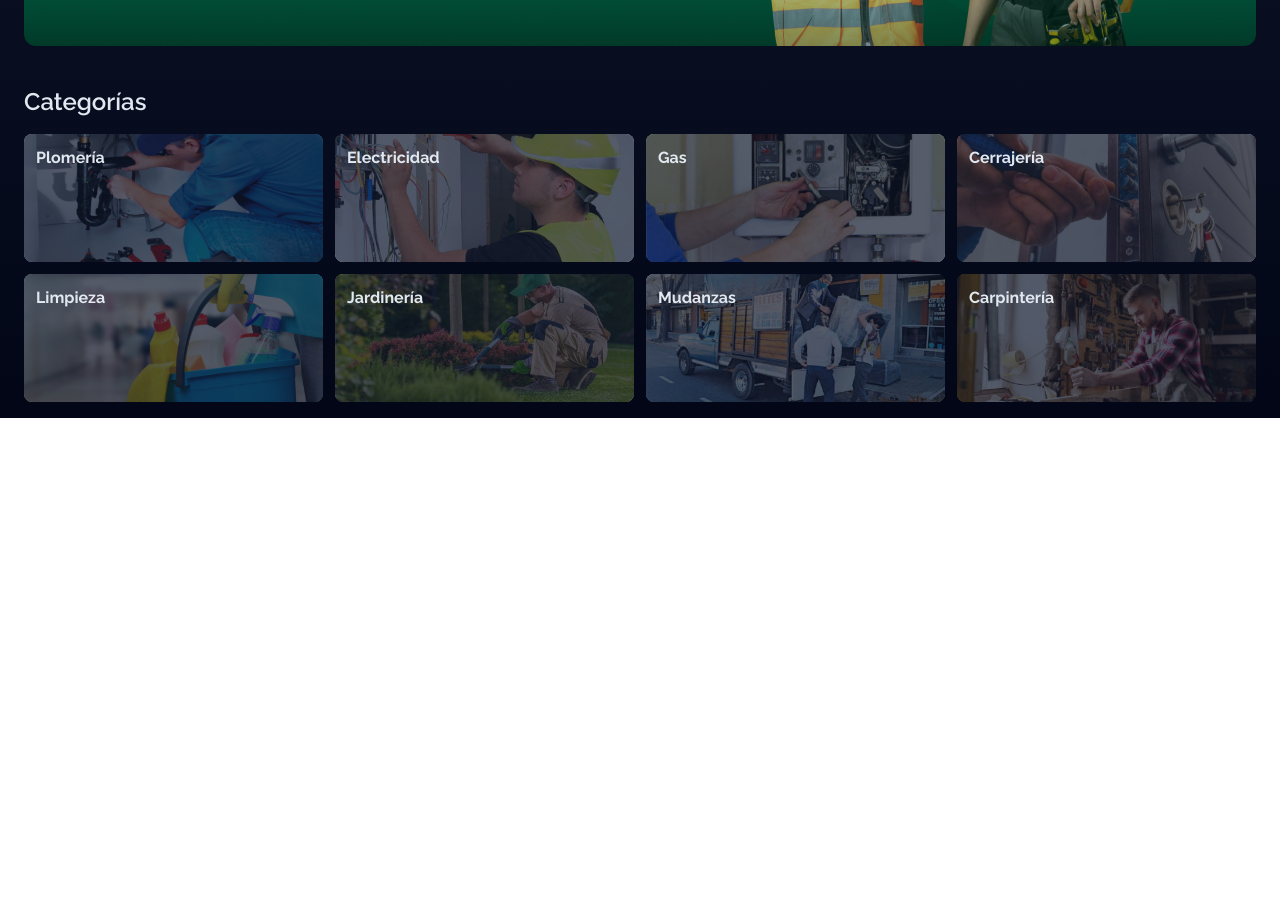
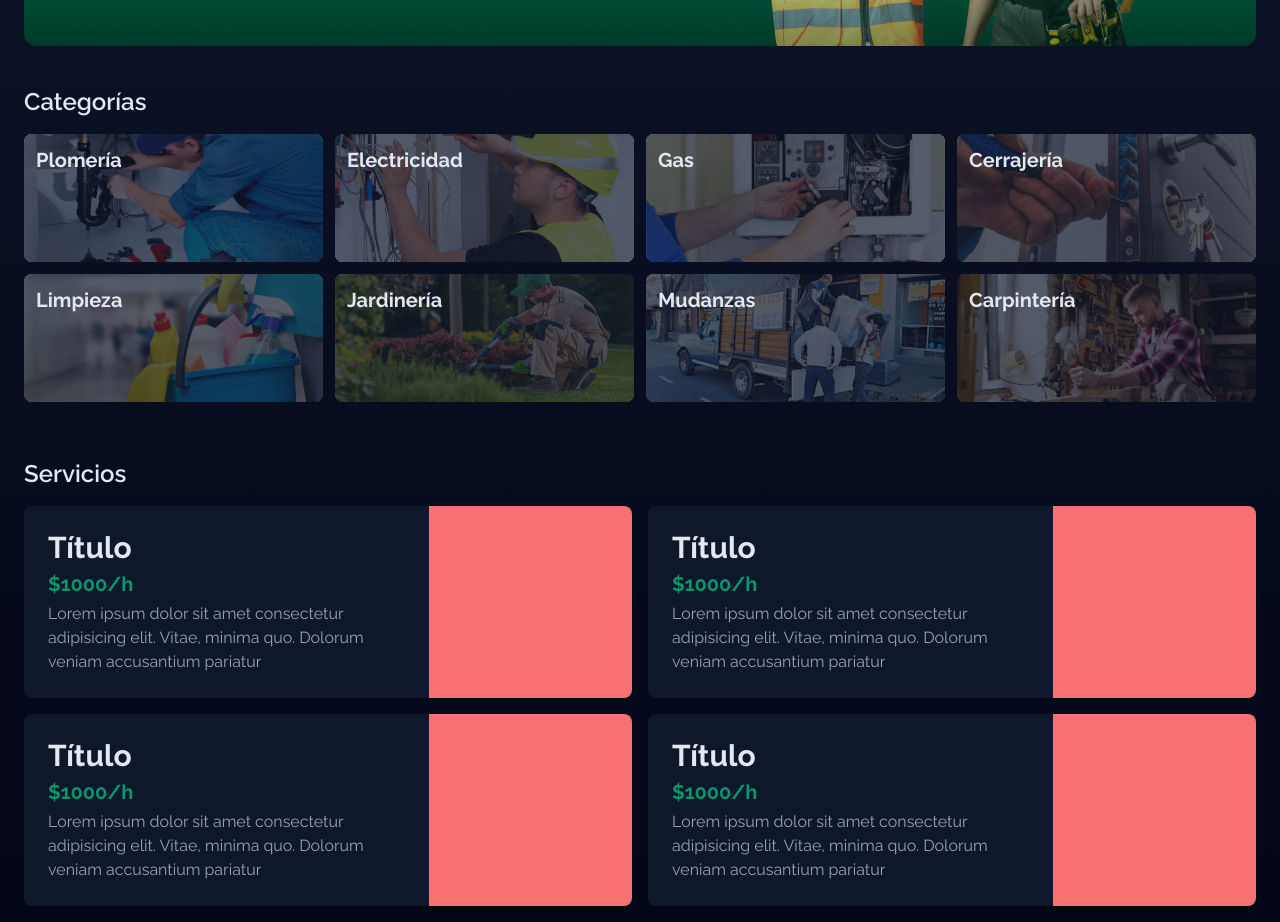
Before and after one commit to ignaciojsoler/nucba-proyecto-final-frontend, a React (Vite) app: page /home in a window 1280 px wide. Shown: the part 400-1322 px from the top of the page. Before the commit the page ends 818 px from the top, so only its background shows below. Built offline with nearby package versions, Linux system fonts and the light colour scheme.

Commit message:
Feature: ServbiceCard maquetation

```diff
--- /dev/null
+++ b/src/components/Categories.tsx
@@ -0,0 +1,24 @@
+import data from "../data/categories.json";
+import CategoryCard from "../components/CategoryCard";
+
+export const Categories = () => {
+  return (
+    <article className="w-full space-y-4 py-4 animate-sladeInFromBottomMedium">
+      <h4 className=" text-2xl font-semibold self-start">Categorías</h4>
+      <div className="grid grid-cols-2 gap-3 w-full md:p-0 md:grid-cols-4 ">
+        {data.categorias.map((c) => {
+          return (
+            <CategoryCard
+              key={c.id}
+              data={{
+                name: c.nombre,
+                description: c.description,
+                image: c.image,
+              }}
+            />
+          );
+        })}
+      </div>
+    </article>
+  );
+};
--- a/src/components/CategoryCard.tsx
+++ b/src/components/CategoryCard.tsx
@@ -3,20 +3,24 @@ interface CategoryCardProps {
     name: string;
     description: string;
     image?: string;
-  }
+  };
 }
 
 const CategoryCard = (props: CategoryCardProps) => {
-  const {data} = props;
+  const { data } = props;
   return (
-    <div className='group rounded-lg bg-slate-800 backdrop-blur-lg overflow-hidden h-24 p-3 flex w-full cursor-pointer md:h-26 lg:h-32'>
-      <div className='absolute -z-10 w-full h-full top-0 left-0 transition group-hover:scale-105'>
-        <div className='h-full w-full bg-slate-900 absolute top-0 left-0 opacity-70 transition-opacity duration-150 group-hover:opacity-50'></div>
-        <img src={data.image} alt="category image" className='object-cover h-full w-full'/>
+    <div className="group rounded-lg bg-slate-800 backdrop-blur-lg overflow-hidden h-24 p-3 flex w-full cursor-pointer md:h-26 lg:h-32">
+      <div className="absolute -z-10 w-full h-full top-0 left-0 transition group-hover:scale-105">
+        <div className="h-full w-full bg-slate-900 absolute top-0 left-0 opacity-70 transition-opacity duration-150 group-hover:opacity-40"></div>
+        <img
+          src={data.image}
+          alt="category image"
+          className="object-cover h-full w-full"
+        />
       </div>
-      <h5 className='font-bold '>{data.name}</h5>
+      <h5 className="font-bold text-xl">{data.name}</h5>
     </div>
-  )
-}
+  );
+};
 
-export default CategoryCard
+export default CategoryCard;
--- /dev/null
+++ b/src/components/ServiceCard.tsx
@@ -0,0 +1,26 @@
+// interface ServiceCardProps {
+//   id: string;
+//   title: string;
+//   description: string;
+//   hourlyRate: number;
+//   category: string;
+//   userId: string;
+// }
+
+const ServiceCard = () => {
+  return (
+    <div className="group rounded-lg overflow-hidden bg-slate-900 grid grid-cols-6 h-48">
+      <div className="space-y-1 p-6 col-span-4">
+        <h4 className="font-bold text-3xl ">Título</h4>
+        <h5 className="font-bold text-xl text-emerald-600">$1000/h</h5>
+        <p className=" text-slate-400">
+          Lorem ipsum dolor sit amet consectetur adipisicing elit. Vitae, minima
+          quo. Dolorum veniam accusantium pariatur
+        </p>
+      </div>
+      <div className="bg-red-400 h-full col-span-2 col-start-5"></div>
+    </div>
+  );
+};
+
+export default ServiceCard;
--- /dev/null
+++ b/src/components/Services.tsx
@@ -0,0 +1,30 @@
+import React from 'react'
+import ServiceCard from './ServiceCard'
+
+const Services = () => {
+  return (
+    <article className="w-full space-y-4 py-4 animate-sladeInFromBottomLarge">
+      <h4 className=" text-2xl font-semibold self-start">Servicios</h4>
+      <div className="grid grid-cols-1 gap-4 w-full md:p-0 md:grid-cols-2">
+        <ServiceCard/>
+        <ServiceCard/>
+        <ServiceCard/>
+        <ServiceCard/>
+        {/* {data.categorias.map((c) => {
+          return (
+            <CategoryCard
+              key={c.id}
+              data={{
+                name: c.nombre,
+                description: c.description,
+                image: c.image,
+              }}
+            />
+          );
+        })} */}
+      </div>
+    </article>
+  )
+}
+
+export default Services
--- a/src/pages/Home.tsx
+++ b/src/pages/Home.tsx
@@ -1,41 +1,17 @@
-import Input from "../components/Input";
-import { useState } from "react";
-import data from "../data/categories.json";
-import CategoryCard from "../components/CategoryCard";
 import banner from '../assets/img/banner.jpg';
+import { Categories } from "../components/Categories";
+import Services from '../components/Services';
 
 const Home = () => {
-  const [searchInput, setSearchInput] = useState<string>("");
+  // const [searchInput, setSearchInput] = useState<string>("");
   return (
     <main className="min-h-screen max-w-7xl m-auto px-6">
       <section className="flex flex-col items-center pt-28 space-y-6">
-        <div className=" rounded-xl overflow-hidden">
-          <img src={banner} alt="banner" />
-        </div>
-        {/* <h3 className=" text-3xl font-semibold">¿Qué estás buscando?</h3> */}
-        {/* <Input
-          onChangeText={setSearchInput}
-          value={searchInput}
-          className="w-80 md:w-96"
-          placeholder="Buscar..."
-        /> */}
-        <div className="w-full space-y-4 py-4">
-          <h4 className=" text-2xl font-semibold self-start">Categorías</h4>
-          <div className="grid grid-cols-2 gap-3 w-full md:p-0 md:grid-cols-4 ">
-            {data.categorias.map((c) => {
-              return (
-                <CategoryCard
-                  key={c.id}
-                  data={{
-                    name: c.nombre,
-                    description: c.description,
-                    image: c.image,
-                  }}
-                />
-              );
-            })}
-          </div>
-        </div>
+        <article className=" rounded-xl overflow-hidden">
+          <img src={banner} alt="banner" className="animate-sladeInFromBottomShort"/>
+        </article>
+        <Categories/>
+        <Services/>
       </section>
     </main>
   );
```
